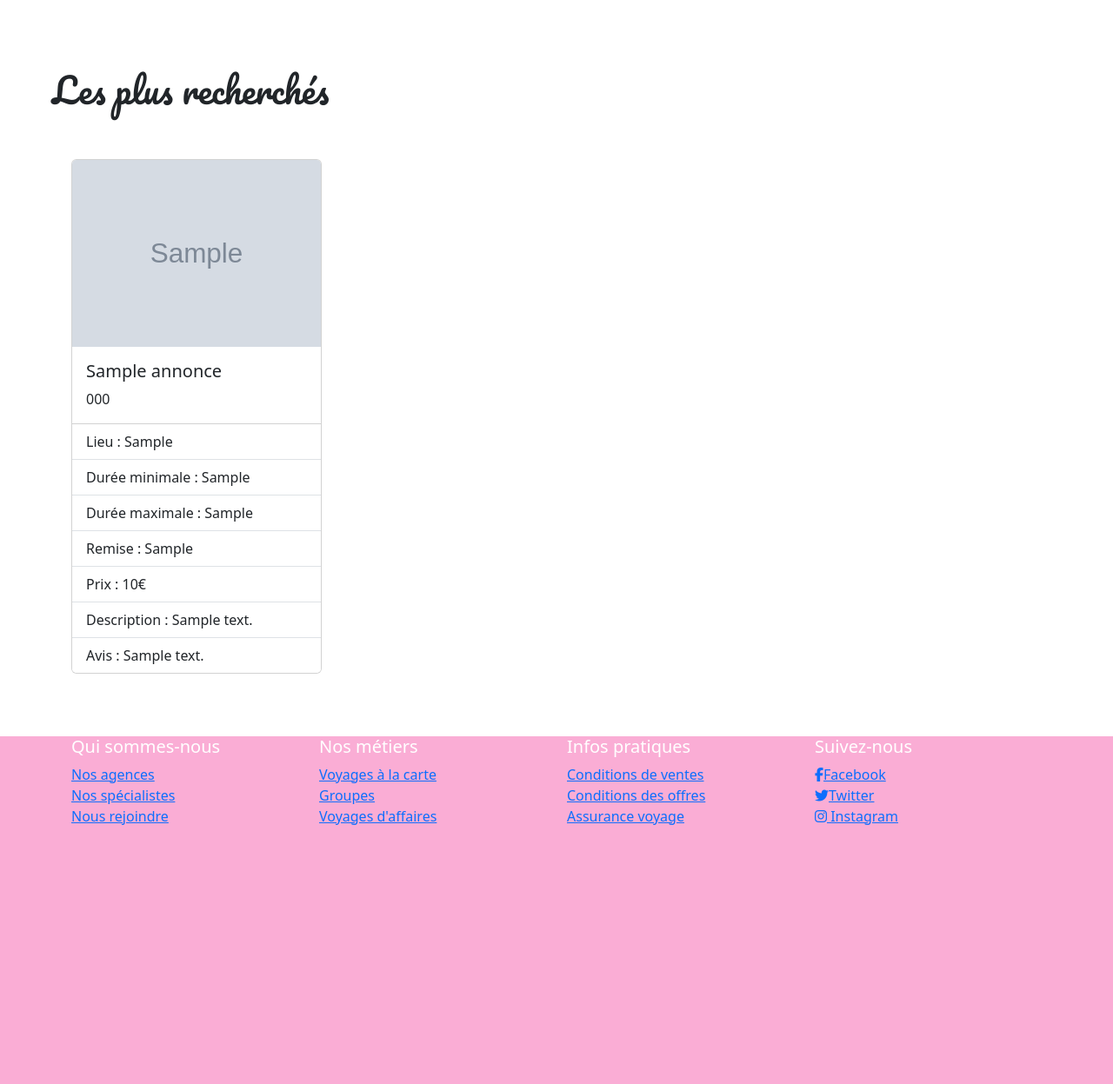
After one commit to Neomax13/Studi-Voyage, a PHP site: page /index.php in a window 1280 px wide. The commit adds this page. Shown: the part 801-2048 px from the top of the page at 87% size. Run offline with PHP 8.4, Linux system fonts and the light colour scheme; tables that the repository leaves empty or names only in its code hold one stand-in row (values such as "Sample post"); grey boxes marked "Sample" are stand-in pictures; some libraries are stand-ins or nearby versions.

Commit message:
c,dzkvnd

```diff
--- a/asset/css/index.css
+++ b/asset/css/index.css
@@ -144,8 +144,7 @@ header {
 
 .pacifico-regular{
     font-family: "Pacifico", cursive;
-    font-weight: 400;
-    font-style: normal;
+    font-size:12px;
 
 }
 .bg-perso{
@@ -165,3 +164,50 @@ h1{
     padding-left: 5%;
     font-size: 60px;
 }
+
+
+footer{
+    width: 100%;
+    height: 50vh;
+    background-position: center;
+    background-repeat: no-repeat;
+    background-size: cover;
+    margin-top: 10vh;
+    z-index: 1000;
+}
+
+
+@import url("https://fonts.googleapis.com/css2?family=Pacifico&display=swap");
+
+
+
+
+svg text {
+	animation: stroke 3s infinite alternate;
+	stroke-width: 1;
+	stroke: #365FA0;
+	font-size: 40px;
+}
+@keyframes stroke {
+	0%   {
+		fill: rgba(72,138,204,0); stroke: rgba(54,95,160,1);
+		stroke-dashoffset: 25%; stroke-dasharray: 0 50%; stroke-width: 1;
+	}
+	70%  {fill: rgba(156, 72, 204, 0); stroke: #f994c8c3; }
+	80%  {fill: rgb(119, 0, 255); stroke: #f994c8c3; stroke-width: 4; }
+	100% {
+		fill:  #01d7fdc3; stroke: rgba(54,95,160,0);
+		stroke-dashoffset: -25%; stroke-dasharray: 50% 0; stroke-width: 0;
+	}
+}
+
+.title{
+    width: 80%;
+
+
+}
+
+.wrapper{
+
+    height: 80px;
+}
--- /dev/null
+++ b/index.php
@@ -0,0 +1,301 @@
+<?php
+
+/*$annonces_no_bdd = [
+  'id1' => [
+    'titre' => 'Tokyo',
+    'nom_hotel' => 'Wasabi',
+    'lieu' => 'Japon',
+    'min_duree' => '7 jours',
+    'max_duree' => '15 jours',
+    'remise' => '15%',
+    'prix' => '5000',
+    'description' => 'Magnifique soleil levant',
+    'note_moyenne' => '5/5'
+  ],
+
+  'id2' => [
+    'titre' => 'Puerto Limon',
+    'nom_hotel' => 'Le Ara bleu',
+    'lieu' => 'Costa Rica',
+    'min_duree' => '7 jours',
+    'max_duree' => '15 jours',
+    'remise' => '15%',
+    'prix' => '4000',
+    'description' => 'Faune et flore',
+    'note_moyenne' => '5/5'
+
+  ],
+  'id3' => [
+    'titre' => 'Puerto Limon',
+    'nom_hotel' => 'Le Ara bleu',
+    'lieu' => 'Costa Rica',
+    'min_duree' => '7 jours',
+    'max_duree' => '15 jours',
+    'remise' => '15%',
+    'prix' => '4000',
+    'description' => 'Faune et flore',
+    'note_moyenne' => '5/5'
+
+  ],
+  'id4' => [
+    'titre' => 'Puerto Limon',
+    'nom_hotel' => 'Le Ara bleu',
+    'lieu' => 'Costa Rica',
+    'min_duree' => '7 jours',
+    'max_duree' => '15 jours',
+    'remise' => '15%',
+    'prix' => '4000',
+    'description' => 'Faune et flore',
+    'note_moyenne' => '5/5'
+
+  ],
+  'id5' => [
+    'titre' => 'Puerto Limon',
+    'nom_hotel' => 'Le Ara bleu',
+    'lieu' => 'Costa Rica',
+    'min_duree' => '7 jours',
+    'max_duree' => '15 jours',
+    'remise' => '15%',
+    'prix' => '4000',
+    'description' => 'Faune et flore',
+    'note_moyenne' => '5/5'
+
+  ],
+  'id6' => [
+    'titre' => 'Puerto Limon',
+    'nom_hotel' => 'Le Ara bleu',
+    'lieu' => 'Costa Rica',
+    'min_duree' => '7 jours',
+    'max_duree' => '15 jours',
+    'remise' => '15%',
+    'prix' => '4000',
+    'description' => 'Faune et flore',
+    'note_moyenne' => '5/5'
+
+  ],
+  'id7' => [
+    'titre' => 'Puerto Limon',
+    'nom_hotel' => 'Le Ara bleu',
+    'lieu' => 'Costa Rica',
+    'min_duree' => '7 jours',
+    'max_duree' => '15 jours',
+    'remise' => '15%',
+    'prix' => '4000',
+    'description' => 'Faune et flore',
+    'note_moyenne' => '5/5'
+
+  ]
+
+];*/
+
+$pdo = new PDO("mysql:host=localhost;dbname=annonces_db;port=3306", 'root', '');
+$query = $pdo->query('SELECT * FROM annonces');
+$annonces = $query->fetchAll(PDO::FETCH_ASSOC);
+?>
+<!DOCTYPE html>
+<html lang="en">
+
+<head>
+  <meta charset="UTF-8">
+  <meta name="viewport" content="width=device-width, initial-scale=1.0">
+  <link rel="stylesheet"
+    href="https://fonts.googleapis.com/css2?family=Material+Symbols+Outlined:opsz,wght,FILL,GRAD@20..48,100..700,0..1,-50..200" />
+  <link rel="preconnect" href="https://fonts.googleapis.com">
+  <link rel="preconnect" href="https://fonts.gstatic.com" crossorigin>
+  <link href="https://fonts.googleapis.com/css2?family=Pacifico&display=swap" rel="stylesheet">
+  <link href="https://cdn.jsdelivr.net/npm/bootstrap@5.3.3/dist/css/bootstrap.min.css" rel="stylesheet"
+    integrity="sha384-QWTKZyjpPEjISv5WaRU9OFeRpok6YctnYmDr5pNlyT2bRjXh0JMhjY6hW+ALEwIH" crossorigin="anonymous">
+  <link rel="stylesheet" href="asset/css/index.css">
+  <title>StudiVoyage</title>
+</head>
+
+<body>
+  <header class="container-fluid">
+    <nav class="navbar navbar-expand-lg">
+      <div class="nav container-fluid">
+        <a class="navbar-brand" href="#"><img class="col-4 " src="asset/images/logo/logoTravel.png" alt="logo"></a>
+        <div class="collapse navbar-collapse col-8 ps-3" id="navbarNav">
+          <ul class="navbar-nav form-control bg-perso align-items-center">
+            <li class="nav-item pacifico-regular">
+              <a class="nav-link active opacity-75 " aria-current="page" href="#lesPlusRecherches">Les plus
+                recherchés</a>
+            </li>
+            <li class="nav-item pacifico-regular">
+              <a class="nav-link active  opacity-75    " aria-current="page" href="#">Les plus
+                dépaysants</a>
+            </li>
+            <li class="nav-item pacifico-regular">
+              <a class="nav-link active  opacity-75  " aria-current="page" href="#">Les dernières
+                minutes</a>
+            </li>
+            <li class="nav-item pacifico-regular">
+              <a class="nav-link active  opacity-75   " aria-current="page" aria-disabled="true" href="#"><svg
+                  xmlns="http://www.w3.org/2000/svg" height="1em" viewBox="0 -960 960 960" width="1em" fill="#000000">
+                  <path
+                    d="M798-120q-125 0-247-54.5T329-329Q229-429 174.5-551T120-798q0-18 12-30t30-12h162q14 0 25 9.5t13 22.5l26 140q2 16-1 27t-11 19l-97 98q20 37 47.5 71.5T387-386q31 31 65 57.5t72 48.5l94-94q9-9 23.5-13.5T670-390l138 28q14 4 23 14.5t9 23.5v162q0 18-12 30t-30 12ZM241-600l66-66-17-94h-89q5 41 14 81t26 79Zm358 358q39 17 79.5 27t81.5 13v-88l-94-19-67 67ZM241-600Zm358 358Z" />
+                </svg> Tel:01 02 03 04 05 </a>
+            </li>
+            <li class="nav-item pacifico-regular">
+              <button class="bg-white form-control  opacity-75 " data-bs-toggle="modal"
+                data-bs-target="#exampleModal"><a class="nav-link active " aria-current="page"
+                  href="#">Connectez-vous</a>
+              </button>
+              <div class="modal fade" id="exampleModal" tabindex="-1" aria-labelledby="exampleModalLabel"
+                aria-hidden="true">
+                <div class="modal-dialog">
+                  <div class="modal-content">
+                    <div class="modal-header">
+                      <h1 class="modal-title fs-5" id="exampleModalLabel">Connexion</h1>
+                      <button type="button" class="btn-close" data-bs-dismiss="modal" aria-label="Close"></button>
+                    </div>
+                    <div class="modal-body">
+                      <form>
+                        <div class="row d-flex justify-content-between">
+                          <div class="col pacifico-regular text-white">
+                            <label for="email" class="fs-4 pb-1">Email</label>
+                            <input type="email" class="form-control" id="email" placeholder="Votre email" name="email">
+                          </div>
+                          <div class="col pacifico-regular text-white">
+                            <label for="depart" class="fs-4 pb-1">Mot de passe</label>
+                            <input type="password" class="form-control" id="depart" placeholder="Votre mot de passe"
+                              name="password">
+                            <hr>
+                          </div>
+                        </div>
+                        <button class="form-control">Nouvel utilisateur? <br><a
+                            href="pages/inscription.html">Inscription</a></button>
+                      </form>
+                    </div>
+                    <div class="modal-footer">
+                      <button type="button" class="btn bg-perso text-white" data-bs-dismiss="modal">Fermez</button>
+                      <button type="button" class="btn bg-perso" <br><a href="pages/connexion.html"
+                          class="text-decoration-none">Connexion</a></button>
+                    </div>
+                  </div>
+                </div>
+            </li>
+          </ul>
+        </div>
+      </div>
+    </nav>
+    <div class="container pb-5 ">
+      <h1 class="wrapper"><svg class="title">
+          <text class="title_text" x="50%" y="50%" dy="0.35em" text-anchor="middle">Votre prochaine destination?
+          </text>
+        </svg>
+      </h1>
+    </div>
+    <div class="navsearh">
+      <form class="d-flex justify-content-center">
+        <div class="row d-flex justify-content-between">
+          <div class="col pacifico-regular text-white ps-5">
+            <label for="destination" class="fs-4  ">Destination</label>
+            <input type="text" class="form-control" id="destination" placeholder="Entrez le pays" name="destination">
+          </div>
+          <div class="col pacifico-regular text-white">
+            <label for="depart" class="fs-4 pb-1">Départ</label>
+            <input type="text" class="form-control" id="depart" placeholder="Entrez la ville" name="depart">
+          </div>
+          <div class="col pacifico-regular text-white">
+            <label for="duree" class="fs-4 pb-1">Durée</label>
+            <input type="text" class="form-control" id="duree" placeholder="Entrez la durée" name="duree">
+          </div>
+          <div class="col pacifico-regular text-white">
+            <label for="date-depart" class="fs-4 pb-1">Date de départ</label>
+            <input type="date" class="form-control" id="date-depart" name="date-depart">
+          </div>
+          <div class="col pacifico-regular text-white">
+            <label for="date-depart" class="fs-4 pb-1">Date de retour</label>
+            <input type="date" class="form-control" id="date-depart" name="date-retour">
+          </div>
+          <div class="col d-flex align-items-end">
+            <button type="submit"
+              class="btn btn-default align-text-center bg-perso pacifico-regular">Rechercher</button>
+          </div>
+        </div>
+    </div>
+    </form>
+    <h1 class="main_title pacifico-regular text-white px-5">Vers l'infini et au delà...<img src="asset/images/plane.png"
+        style="width: 80px;"></h1>
+  </header>
+
+  <!--Section les plus recherchés-->
+
+  <section class="container-fluid column les_plus_recherches">
+    <h2 class="pacifico-regular  px-5 pb-5 fs-1" id="lesPlusRecherches">Les plus recherchés</h2>
+
+    <!--les cards-->
+
+    <div class="container">
+    <div class="row">
+      <?php foreach ($annonces as $annonce) { ?>
+        <div class="col-md-3">
+          <div class="card mb-4" style="width: 18rem;">
+          <img src="<?php echo $annonce['photo_url']; ?>" class="card-img-top" alt="photo">
+            <div class="card-body">
+              <h5 class="card-title"><?php echo $annonce['titre']; ?></h5>
+              <p class="card-text"><?php echo $annonce['nom_hotel']; ?></p>
+            </div>
+            <ul class="list-group list-group-flush">
+              <li class="list-group-item"><?php echo "Lieu : " . $annonce['lieu']; ?></li>
+              <li class="list-group-item"><?php echo "Durée minimale : " . $annonce['min_duree']; ?></li>
+              <li class="list-group-item"><?php echo "Durée maximale : " . $annonce['max_duree']; ?></li>
+              <li class="list-group-item"><?php echo "Remise : " . $annonce['remise']; ?></li>
+              <li class="list-group-item"><?php echo "Prix : " . $annonce['prix']. '€'; ?></li>
+              <li class="list-group-item"><?php echo "Description : " . $annonce['description']; ?></li>
+              <li class="list-group-item"><?php echo "Avis : " . $annonce['note_moyenne']; ?></li>
+            </ul>
+          </div>
+        </div>
+      <?php } ?>
+    </div>
+  </div>
+  </section>
+  <section></section>
+
+  <footer class="footer bg-perso text-white mt-5">
+    <div class="container">
+      <div class="row">
+        <div class="col-md-3">
+          <h5>Qui sommes-nous</h5>
+          <ul class="list-unstyled">
+            <li><a href="#">Nos agences</a></li>
+            <li><a href="#">Nos spécialistes</a></li>
+            <li><a href="#">Nous rejoindre</a></li>
+          </ul>
+        </div>
+        <div class="col-md-3">
+          <h5>Nos métiers</h5>
+          <ul class="list-unstyled">
+            <li><a href="#">Voyages à la carte</a></li>
+            <li><a href="#">Groupes</a></li>
+            <li><a href="#">Voyages d'affaires</a></li>
+          </ul>
+        </div>
+        <div class="col-md-3">
+          <h5>Infos pratiques</h5>
+          <ul class="list-unstyled">
+            <li><a href="#">Conditions de ventes</a></li>
+            <li><a href="#">Conditions des offres</a></li>
+            <li><a href="#">Assurance voyage</a></li>
+          </ul>
+        </div>
+        <div class="col-md-3">
+          <h5>Suivez-nous</h5>
+          <ul class="list-unstyled">
+            <li><a href="#"><i class="fab fa-facebook-f"></i>Facebook</a></li>
+            <li><a href="#"><i class="fab fa-twitter"></i>Twitter</a></li>
+            <li><a href="#"><i class="fab fa-instagram"></i> Instagram</a></li>
+          </ul>
+        </div>
+      </div>
+    </div>
+  </footer>
+  <script src="https://kit.fontawesome.com/15198c0af4.js" crossorigin="anonymous"></script>
+  <script src="https://cdn.jsdelivr.net/npm/bootstrap@5.3.3/dist/js/bootstrap.bundle.min.js"
+    integrity="sha384-YvpcrYf0tY3lHB60NNkmXc5s9fDVZLESaAA55NDzOxhy9GkcIdslK1eN7N6jIeHz"
+    crossorigin="anonymous"></script>
+  <script src="asset/js/script.js"></script>
+</body>
+
+</html>
```
Also changed, not shown: asset/js/script.js (added, +45 -0 lines), index.html (deleted, +0 -323 lines).
